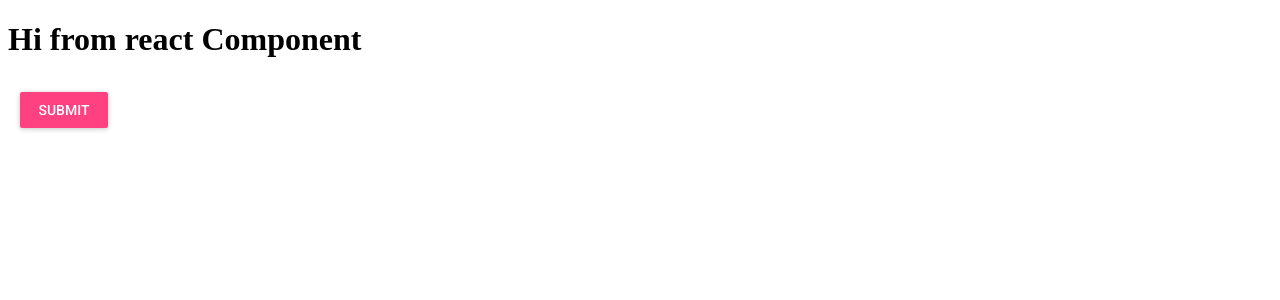
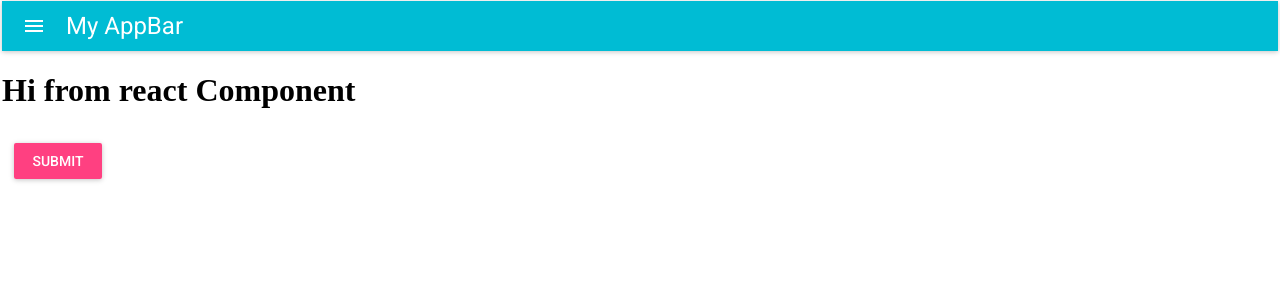
Before and after one commit to EshwarRachala/reactwp, a React app: page / in a window 1280 px wide. Shown: the top 300 px of the page. Built offline with nearby package versions, Linux system fonts and the light colour scheme; what react-tap-event-plugin would draw is missing.

Commit message:
updated body styles

```diff
--- a/index.html
+++ b/index.html
@@ -6,6 +6,12 @@
   <link rel="stylesheet" href="//fonts.googleapis.com/css?family=Roboto:300,400,500,700,400italic">
   <link rel="stylesheet" href="//fonts.googleapis.com/icon?family=Material+Icons">
   <title>React Webpack 2 Demo</title>
+  <style>
+    body {
+      margin: 1px 2px !important;
+    }
+
+  </style>
 </head>
 
 <body>
--- a/src/main.js
+++ b/src/main.js
@@ -20,10 +20,16 @@ const muiTheme = getMuiTheme({
   },
 });
 
-const AppUI = () => (
-  <MuiThemeProvider muiTheme={muiTheme}>
-    <App />
-  </MuiThemeProvider>
+
+
+const Main = () => (
+  <MuiThemeProvider muiTheme={muiTheme} >
+    <div>
+      <AppBar title="My AppBar" />
+      <App></App>
+    </div>
+  </MuiThemeProvider >
 );
 
-ReactDOM.render(<AppUI></AppUI>, document.getElementById('app'));
+
+ReactDOM.render(<Main />, document.getElementById('app'));
```
